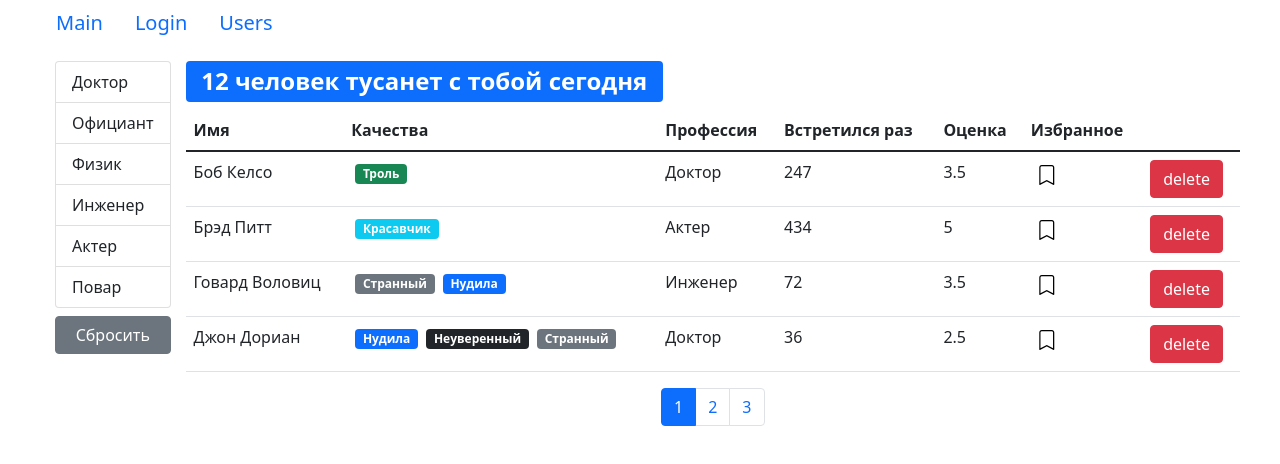
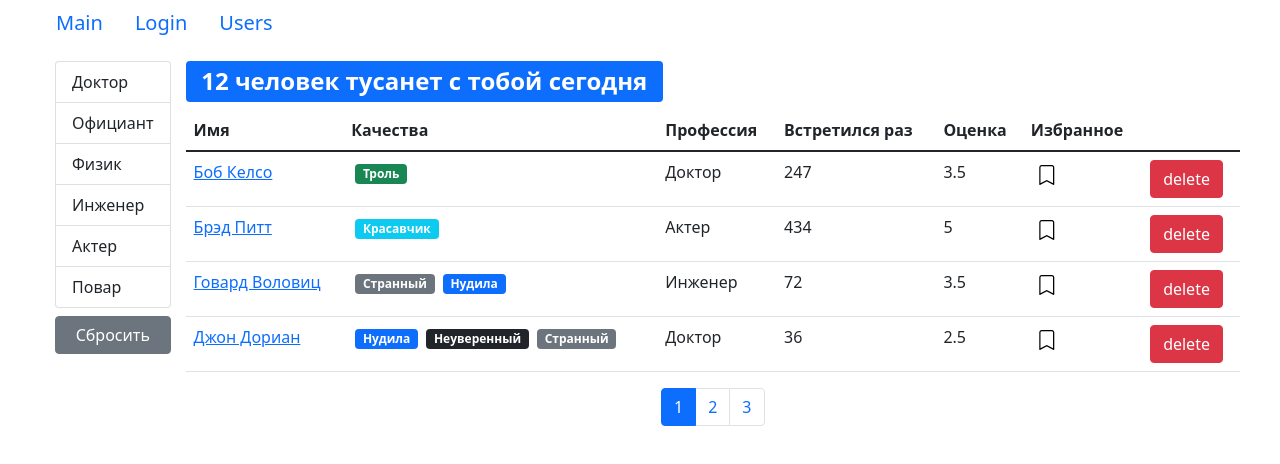
Before and after one commit to ZagSerSan/CP_fast-company, a React (Create React App) app: page /Users in a window 1280 px wide. Shown: the top 464 px of the page. Built offline with nearby package versions, Linux system fonts and the light colour scheme.

Commit message:
add new component User => todo

```diff
--- a/src/app/App.js
+++ b/src/app/App.js
@@ -12,7 +12,7 @@ function App() {
     <Switch>
       <Route path='/' exact component={Main}/>
       <Route path='/Login' component={Login}/>
-      <Route path='/Users' component={Users}/>
+      <Route path='/Users/:userId?' component={Users}/>
     </Switch>
     {/* <Users /> */}
   </>
--- a/src/app/components/tableBody.jsx
+++ b/src/app/components/tableBody.jsx
@@ -1,6 +1,7 @@
 import React from 'react'
 import PropTypes from 'prop-types'
 import _ from 'lodash'
+import { Link } from 'react-router-dom/cjs/react-router-dom.min'
 
  const TableBody = ({data, thState}) => {
 
@@ -11,6 +12,11 @@ import _ from 'lodash'
         return component(dataItem)
       }
       return component
+    } else if (thState[thStateItem].path === 'name') {
+      const userId = `Users/${dataItem._id}`
+      return <Link to={userId}>
+        {dataItem.name}
+      </Link>
     }
     return _.get(dataItem,thState[thStateItem].path)
   }
--- /dev/null
+++ b/src/app/components/user.jsx
@@ -0,0 +1,12 @@
+import React from 'react'
+
+const User = ({userCrop,userId}) => {
+  const userItem = userCrop.find(item => item._id === userId)
+  // console.log('userItem', userItem);
+  // console.log('userId', userId);
+  return (
+    <h3>{userItem.name}</h3>
+  )
+}
+
+export default User
--- a/src/app/components/users.jsx
+++ b/src/app/components/users.jsx
@@ -1,6 +1,7 @@
 import React, { useState, useEffect } from "react"
 import _ from 'lodash'
 import "bootstrap/dist/css/bootstrap.css"
+import { useParams } from "react-router-dom"
 // utils
 import apiUsers from "../api/fake.api/user.api"
 import professionsApi from "../api/fake.api/professions.api"
@@ -13,6 +14,7 @@ import UsersTable from "./usersTable"
 import Bookmark from './bookmark'
 import Qualitie from './qualitie'
 import IconSVG from './iconSVG'
+import User from './user'
 
 const Users = () => {
   const [users, setUsers] = useState()
@@ -40,6 +42,11 @@ const Users = () => {
       )
     }
   })
+
+  //todo
+  const params = useParams()
+  const {userId} = params
+
   useEffect(() => {
     apiUsers.fetchAll().then(data => setUsers(data))
     apiUsers.fetchAll().then(data => setFirstUsersState(data))
@@ -109,8 +116,10 @@ const Users = () => {
       }
     }
 
-    return (
-    <div className="main-table">
+    return (<>
+    {userId
+    ? <User {...{userCrop,userId}}/>
+    : <div className="main-table">
         <div className="filter">
           {professions &&
             <div>
@@ -145,9 +154,10 @@ const Users = () => {
             onPageChange={handlePageChange}
           />
         </div>
-    </div>)
+      </div>}
+    </>)
   } // if (users)
-  // return "Loading..."
+  // else return "Loading..."
   return <IconSVG id={'loader'}/>
 }
 
--- a/src/app/index.scss
+++ b/src/app/index.scss
@@ -1,3 +1,5 @@
+//todo подключить шрифт нормальный
+
 .root {
   width: 100%;
   max-width: 1200px;
```
Lines whose indentation alone changed are shown as unchanged.
